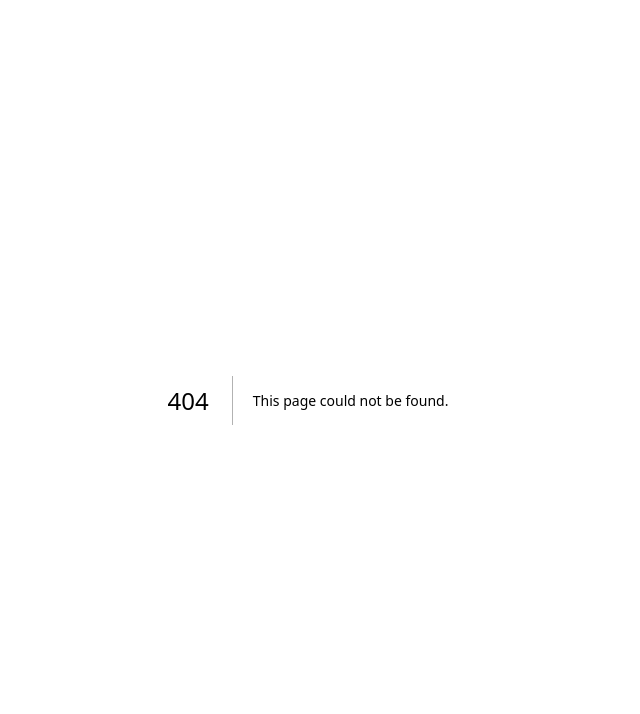
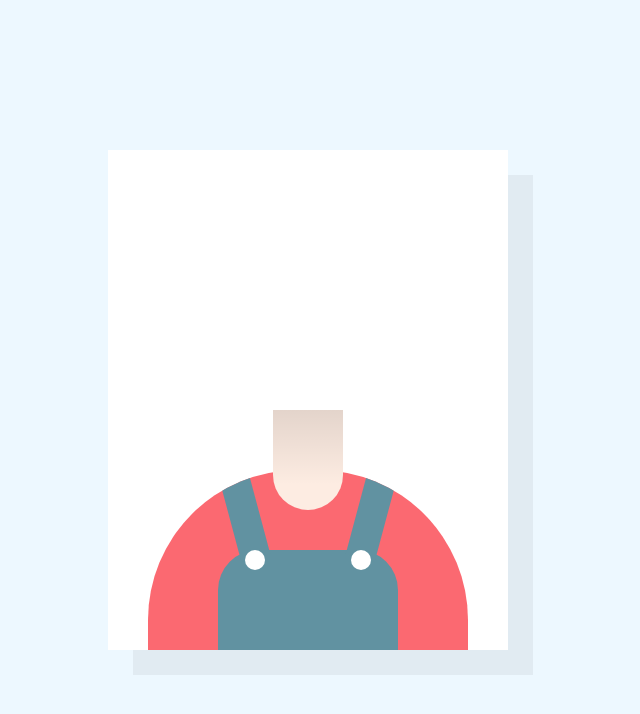
Before and after one commit to Yoy0z-maps/Front-end-UI, a Next.js app: page /eye in a window 1280 px wide. Before the commit this address had no page. Shown: the top 714 px of the page, without its empty margins (332-972 px from the left). Built offline with nearby package versions, Linux system fonts and the light colour scheme.

Commit message:
add/wave=>body

```diff
--- /dev/null
+++ b/src/app/eye/page.tsx
@@ -0,0 +1,30 @@
+export default function Page() {
+  return (
+    <div className="flex justify-center items-center min-h-[100vh] bg-eyebackground">
+      <div className="relative w-[400px] h-[500px] bg-white m-[40px] shadow-eye-shadow">
+        <div
+          id="bottom"
+          className="absolute w-[320px] h-[180px] bottom-0 left-[50%] bg-eyered translate-x-[-50%] rounded-tl-[150px] rounded-tr-[150px] z-[9] overflow-hidden before:content-[''] before:absolute before:top-[80px] before:left-[97px] before:w-[20px] before:h-[20px] before:bg-white before:z-[1] before:rounded-[50%] after:content-[''] after:absolute after:top-[80px] after:right-[97px] after:w-[20px] after:h-[20px] after:bg-white after:z-[1] after:rounded-[50%]"
+        >
+          <span className="absolute bottom-0 left-[50%] translate-x-[-50%] w-[180px] h-[100px] rounded-tl-[40px] bg-eyeblue rounded-tr-[40px] before:content-[''] before:absolute before:top-[-90px] before:left-[10px] before:w-[30px] before:h-[100px] before:bg-eyeblue before:rotate-[345deg] after:content-[''] after:absolute after:top-[-90px] after:right-[10px] after:w-[30px] after:h-[100px] after:bg-eyeblue after:rotate-[15deg]"></span>
+        </div>
+        <div>
+          <div
+            id="neck"
+            className="absolute bottom-[140px] left-[50%] translate-x-[-50%] w-[70px] h-[100px] bg-skin z-[10] rounded-bl-[40px] rounded-br-[40px] before:content-[''] before:absolute before:top-0 before:left-0 before:w-[100%] before:h-[75%] before:bg-skin-shadow"
+          ></div>
+          <div id="face" className="absolute">
+            <div id="eyes">
+              <span>
+                <i></i>
+              </span>
+              <span>
+                <i></i>
+              </span>
+            </div>
+          </div>
+        </div>
+      </div>
+    </div>
+  );
+}
--- a/src/app/page.tsx
+++ b/src/app/page.tsx
@@ -21,6 +21,9 @@ export default function Home() {
       <li>
         <Link href="/wave">Wave Animation</Link>
       </li>
+      <li>
+        <Link href="/eye">Eyes Follow Mouse Cursor</Link>
+      </li>
     </div>
   );
 }
--- a/tailwind.config.ts
+++ b/tailwind.config.ts
@@ -12,6 +12,7 @@ const config: Config = {
         "gradient-radial": "radial-gradient(var(--tw-gradient-stops))",
         "gradient-conic":
           "conic-gradient(from 180deg at 50% 50%, var(--tw-gradient-stops))",
+        "skin-shadow": "linear-gradient(rgba(0,0,0,0.1),transparent)",
       },
       perspective: {
         "500": "500px",
@@ -28,11 +29,16 @@ const config: Config = {
         tbackground: "#222",
         pbackground: "#333",
         pchildbackground: "#694bd1",
-        fbackground: "#3586ff",
+        fbackground: "#'3586ff",
+        eyebackground: "#edf8ff",
+        eyered: "#fb6971",
+        eyeblue: "#6192a1",
+        skin: "#fdece2",
       },
       boxShadow: {
         "iso-last-child": "1 -120px 120px 20px rgba(0, 0, 0, 0.25)",
         threedslider: "0 0 50px rgba(0, 0, 0, 0.5)",
+        "eye-shadow": "25px 25px 0 rgba(0,0,0,0.05)",
       },
       fontFamily: {
         pop: ["Poppins"],
```
